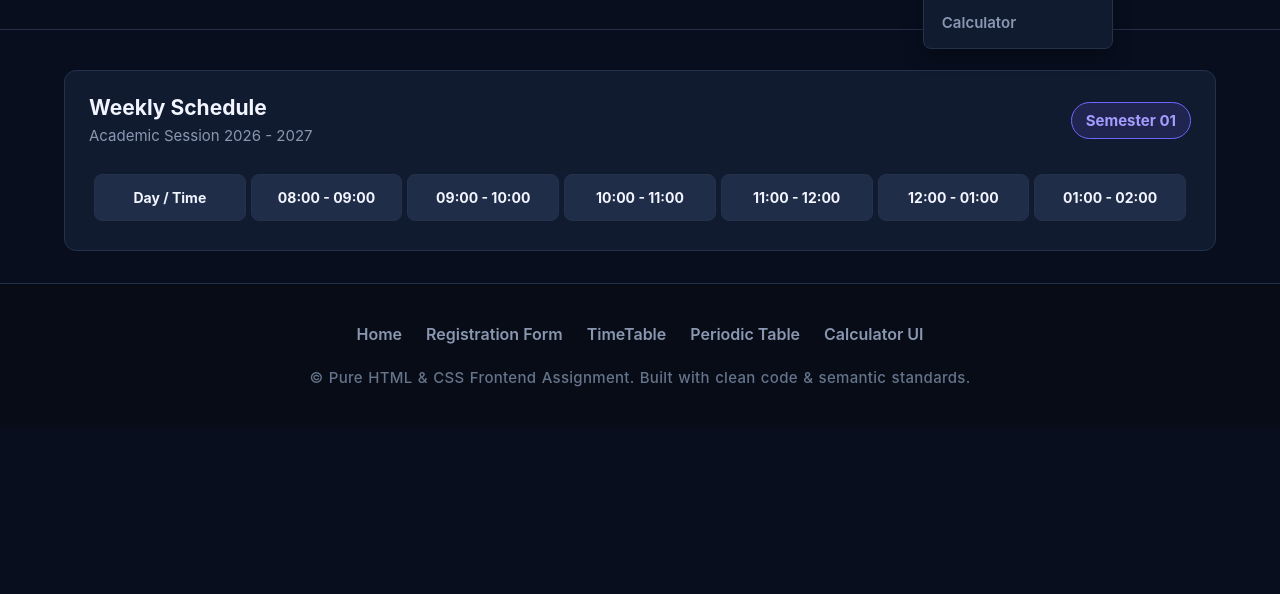
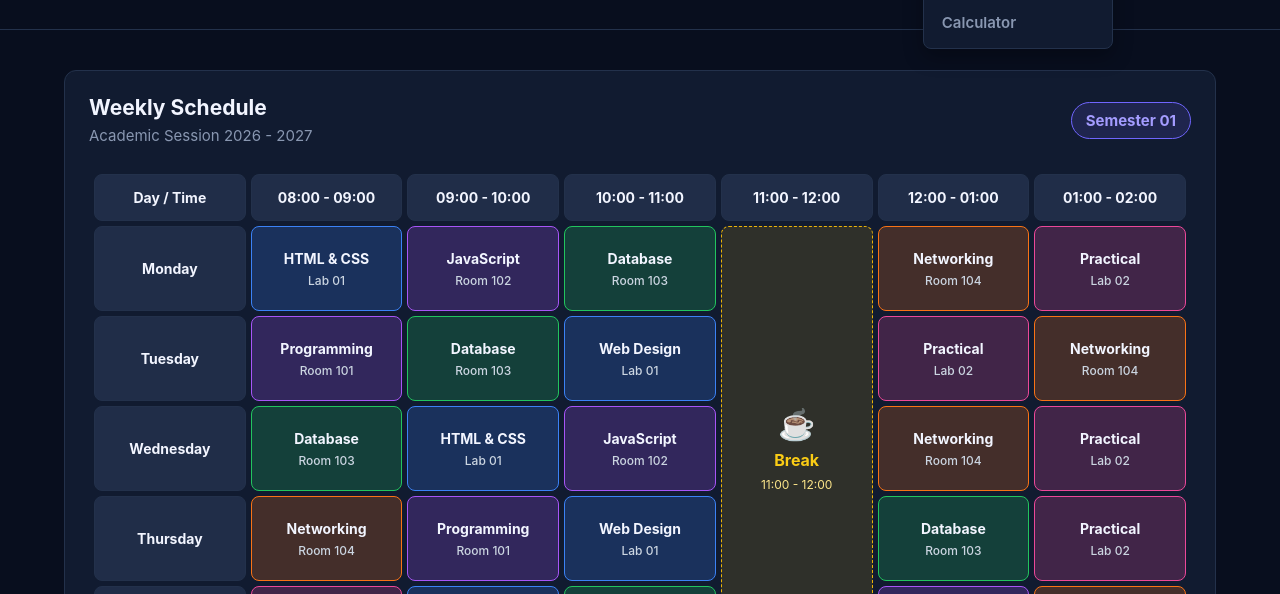
Before and after one commit to MuzzammilAhmed3/Web-Design-Projects, a plain HTML site: page Projects/timetable.html in a window 1280 px wide. Shown: the part 206-800 px from the top of the page. Drawn offline with Linux system fonts and the light colour scheme.

Commit message:
Table Heading Complete

```diff
--- a/Css/style.css
+++ b/Css/style.css
@@ -509,7 +509,15 @@ a {
   table-layout: fixed;
 }
 
-.timetable thead th {
+.timetable th,
+.timetable td {
+  padding: 14px var(--space-sm);
+  text-align: center;
+  border-radius: 8px;
+}
+
+.timetable thead th,
+.timetable tbody th {
   background: #202d48;
   color: var(--text);
   font-size: 14px;
@@ -517,9 +525,85 @@ a {
   border: 1px solid var(--border);
 }
 
-.timetable th,
 .timetable td {
-  padding: 14px var(--space-sm);
-  text-align: center;
-  border-radius: 8px;
+  height: 85px;
 }
+
+.subject {
+  border: 1px solid transparent;
+  transition: var(--motion-standard) ease;
+  cursor: pointer;
+}
+
+.subject span {
+  display: block;
+  font-size: 14px;
+  font-weight: 750;
+  color: var(--text);
+}
+
+.subject small {
+  display: block;
+  margin-top: var(--space-xs);
+  color: #cbd5e1;
+  font-size: 12px;
+  font-weight: 500;
+}
+
+.subject.web {
+  background: #3b82f638;
+  border-color: #3b82f6;
+}
+
+.subject.programming {
+  background: #a855f738;
+  border-color: #a855f7;
+}
+
+.subject.database {
+  background: #22c55e38;
+  border-color: #22c55e;
+}
+
+.subject.networking {
+  background: #f9731638;
+  border-color: #f97316;
+}
+
+.subject.practical {
+  background: #ec489938;
+  border-color: #ec4899;
+}
+
+.timetable .break {
+  background: #eab30824;
+  border: 1px dashed #eab308;
+  color: #facc15;
+  vertical-align: middle;
+}
+
+.subject:hover {
+  transform: scale(1.08);
+  box-shadow: 0 8px 14px #00000066;
+  border-color: #fff;
+  position: relative;
+  z-index: 5;
+}
+
+.break span {
+  display: block;
+  font-size: 30px;
+  margin-bottom: 8px;
+}
+
+.break strong {
+  display: block;
+  font-size: 16px;
+}
+
+.break small {
+  display: block;
+  margin-top: 7px;
+  font-size: 12px;
+  color: #fde68a;
+}
--- a/Projects/timetable.html
+++ b/Projects/timetable.html
@@ -78,7 +78,167 @@
               </tr>
             </thead>
 
-            <tbody></tbody>
+            <tbody>
+              <!-- Monday -->
+              <tr>
+                <th>Monday</th>
+
+                <td class="subject web">
+                  <span>HTML & CSS</span>
+                  <small>Lab 01</small>
+                </td>
+
+                <td class="subject programming">
+                  <span>JavaScript</span>
+                  <small>Room 102</small>
+                </td>
+
+                <td class="subject database">
+                  <span>Database</span>
+                  <small>Room 103</small>
+                </td>
+
+                <td class="break" rowspan="5">
+                  <span>☕</span>
+                  <strong>Break</strong>
+                  <small>11:00 - 12:00</small>
+                </td>
+
+                <td class="subject networking">
+                  <span>Networking</span>
+                  <small>Room 104</small>
+                </td>
+
+                <td class="subject practical">
+                  <span>Practical</span>
+                  <small>Lab 02</small>
+                </td>
+              </tr>
+
+              <!-- Tuesday -->
+
+              <tr>
+                <th>Tuesday</th>
+
+                <td class="subject programming">
+                  <span>Programming</span>
+                  <small>Room 101</small>
+                </td>
+
+                <td class="subject database">
+                  <span>Database</span>
+                  <small>Room 103</small>
+                </td>
+
+                <td class="subject web">
+                  <span>Web Design</span>
+                  <small>Lab 01</small>
+                </td>
+
+                <td class="subject practical">
+                  <span>Practical</span>
+                  <small>Lab 02</small>
+                </td>
+
+                <td class="subject networking">
+                  <span>Networking</span>
+                  <small>Room 104</small>
+                </td>
+              </tr>
+
+              <!-- Wednesday -->
+
+              <tr>
+                <th>Wednesday</th>
+
+                <td class="subject database">
+                  <span>Database</span>
+                  <small>Room 103</small>
+                </td>
+
+                <td class="subject web">
+                  <span>HTML & CSS</span>
+                  <small>Lab 01</small>
+                </td>
+
+                <td class="subject programming">
+                  <span>JavaScript</span>
+                  <small>Room 102</small>
+                </td>
+
+                <td class="subject networking">
+                  <span>Networking</span>
+                  <small>Room 104</small>
+                </td>
+
+                <td class="subject practical">
+                  <span>Practical</span>
+                  <small>Lab 02</small>
+                </td>
+              </tr>
+
+              <!-- Thursday -->
+
+              <tr>
+                <th>Thursday</th>
+
+                <td class="subject networking">
+                  <span>Networking</span>
+                  <small>Room 104</small>
+                </td>
+
+                <td class="subject programming">
+                  <span>Programming</span>
+                  <small>Room 101</small>
+                </td>
+
+                <td class="subject web">
+                  <span>Web Design</span>
+                  <small>Lab 01</small>
+                </td>
+
+                <td class="subject database">
+                  <span>Database</span>
+                  <small>Room 103</small>
+                </td>
+
+                <td class="subject practical">
+                  <span>Practical</span>
+                  <small>Lab 02</small>
+                </td>
+              </tr>
+
+              <!-- Friday -->
+
+              <tr>
+                <th>Friday</th>
+
+                <td class="subject practical">
+                  <span>Practical</span>
+                  <small>Lab 02</small>
+                </td>
+
+                <td class="subject web">
+                  <span>HTML & CSS</span>
+                  <small>Lab 01</small>
+                </td>
+
+                <td class="subject database">
+                  <span>Database</span>
+                  <small>Room 103</small>
+                </td>
+
+                <td class="subject programming">
+                  <span>JavaScript</span>
+                  <small>Room 102</small>
+                </td>
+
+                <td class="subject networking">
+                  <span>Networking</span>
+                  <small>Room 104</small>
+                </td>
+              </tr>
+            </tbody>
           </table>
         </div>
       </section>
```
